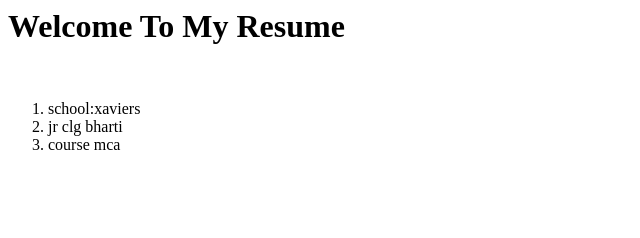
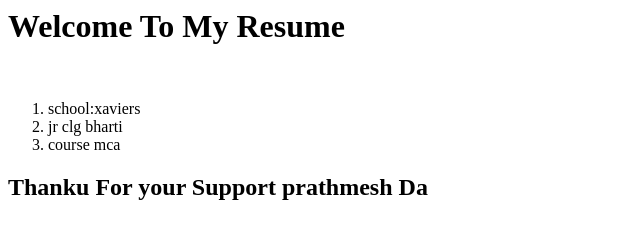
Before and after one commit to mayurdakare/mayurdakare.github.io, a plain HTML site: page index.html in a window 1280 px wide. Shown: the whole page, without its empty margins (0-640 px from the left). Drawn offline with Linux system fonts and the light colour scheme.

Commit message:
Update index.html

```diff
--- a/index.html
+++ b/index.html
@@ -15,4 +15,6 @@
             <li> course mca</li>
         </ol>
     </body>
+    <h2>Thanku For your Support prathmesh Da
+     </h2>
 </html>
```
